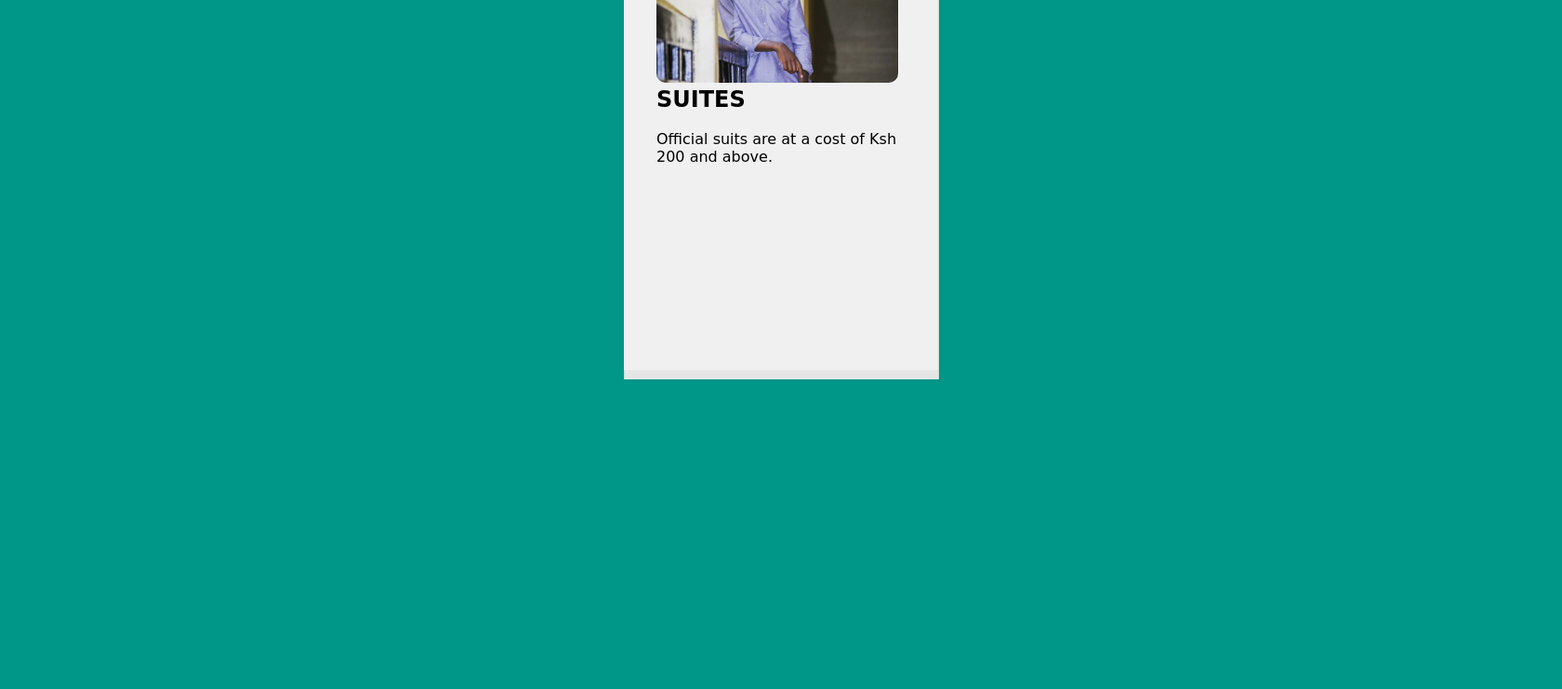
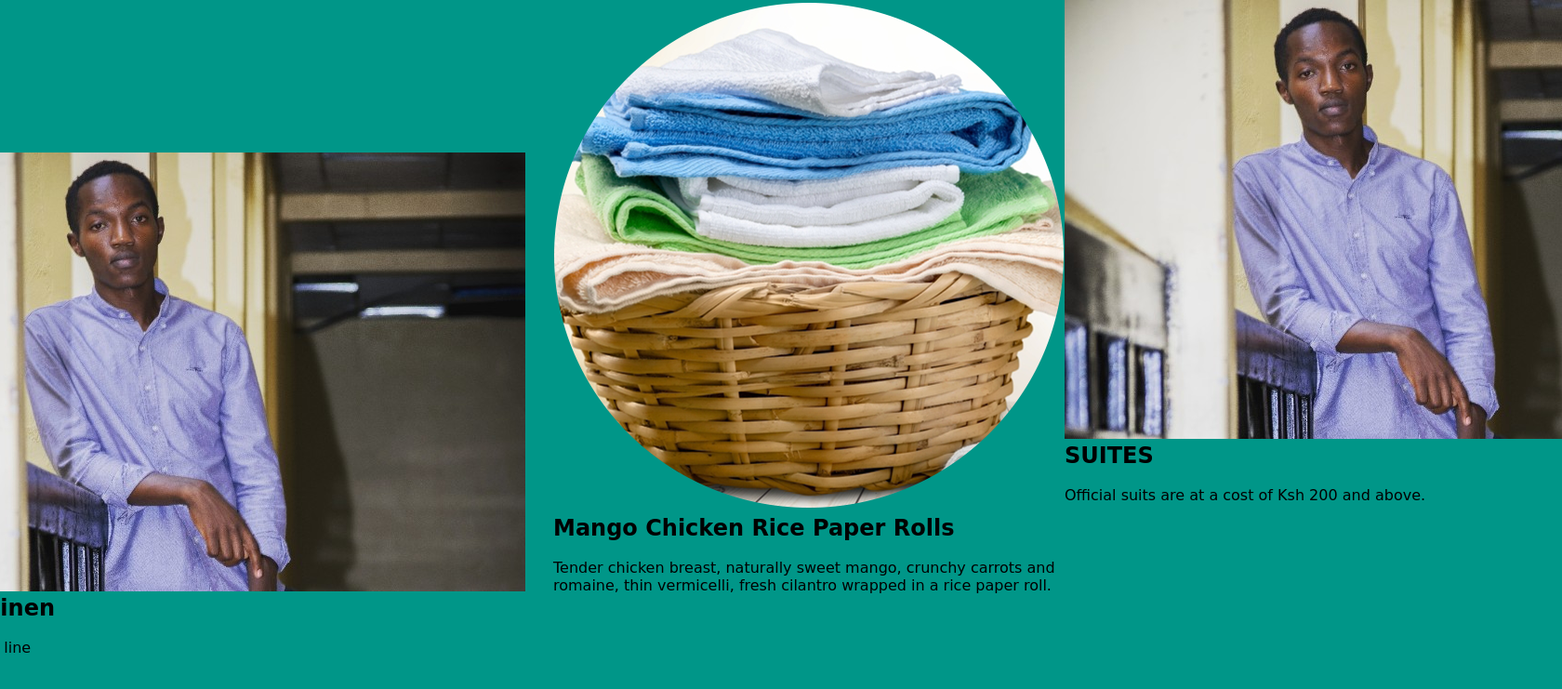
Before and after one commit to bndegeke/Fua_Laundry, a Flask app: page /gallery/ in a window 1680 px wide; the page is wider, and only the part inside the window is pictured. Shown: the top 741 px of that part at 93% size. Run offline with Flask 3, Linux system fonts and the light colour scheme.

Commit message:
first commit

```diff
--- a/app/static/HOMEPAGE.css
+++ b/app/static/HOMEPAGE.css
@@ -5,7 +5,7 @@
   #banner{
   background-image:linear-gradient(rgba(3,0,1,0.8),#019587),url("Screenshot_20210316-193404.jpg");
   background-size:cover;
-  background-position:center;
+  background-position:cnter;
   height:100vh;
 
   }
--- a/app/templates/GALLERY/MAMAFUA_GALLERY.html
+++ b/app/templates/GALLERY/MAMAFUA_GALLERY.html
@@ -2,7 +2,7 @@
 <html>
 <head>
    <meta charset="utf-8">
-   <title> Container | Cereal Code </title>
+   <title> Clothes Dried</title>
    <link rel="stylesheet" href="{{ url_for('static', filename='GALLERY/MAMAFUA_GALLERY.css')}}">
 </head>
 
@@ -10,23 +10,20 @@
 
        <div class="container">
 
-           <div class="card">
+           <!-- <div class="card"> -->
                <div class="imgBx">
                    <a href="#">
-                   <img src="{{url_for('static',filename='Images/clothes-1846128_1920.jpg')}}">
+                   <img src="/app/static/Images/Brian Ndege.jpg">
                    </a>
 
-                   <h2>i got faith i'm a real g  </h2>
-                   <p><br>Creamy, tangy, cheesy, and packed
-                   with extra herbs and perfectly cooked shrimp,
-                   this version of baked feta pasta is truly next
-                   level and totally worth the hype.
+                   <h2>Check you linen  </h2>
+                   <p><br>Cool clothes on dry line
                    </p>
 
                </div>
            </div>
 
-           <div class="card">
+           <!-- <div class="card"> -->
                <div class="imgBx">
                    <a href="#">
                    <img src="/Images/LINEN.png">
@@ -40,7 +37,7 @@
                </div>
            </div>
 
-           <div class="card">
+           <!-- <div class="card"> -->
                <div class="imgBx">
                    <a href="#">
                    <img src="/Images/Brian Ndege.jpg">
@@ -51,7 +48,7 @@
                </div>
            </div>
 
-       </div>
+       <!-- </div>	 -->
 
 
 
--- a/app/templates/NAVBAR/NAV.html
+++ b/app/templates/NAVBAR/NAV.html
@@ -6,8 +6,10 @@
     <meta name="viewport" content="width=device-width, initial-scale=1.0">
     <title>Document</title>
     <link rel="stylesheet" href="NAV.css">
+    <h1>Create Account or Login To Book Appointment Online</h1>
 </head>
 <body>
+
     <nav class="nav">
         <div class="container">
             <div class="logo">
```
Also changed, not shown: instance/mamafua_booking_laundry.db.
